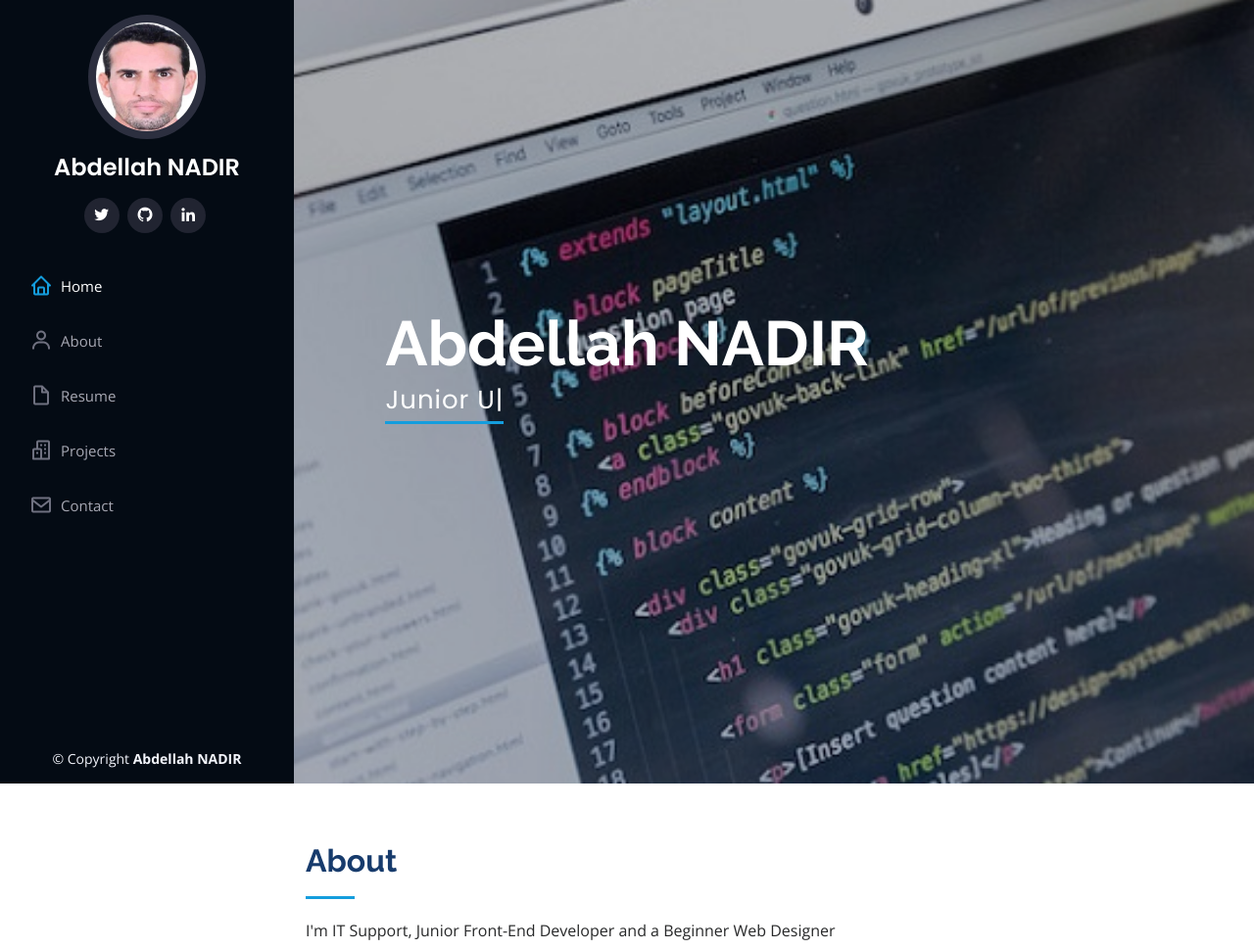
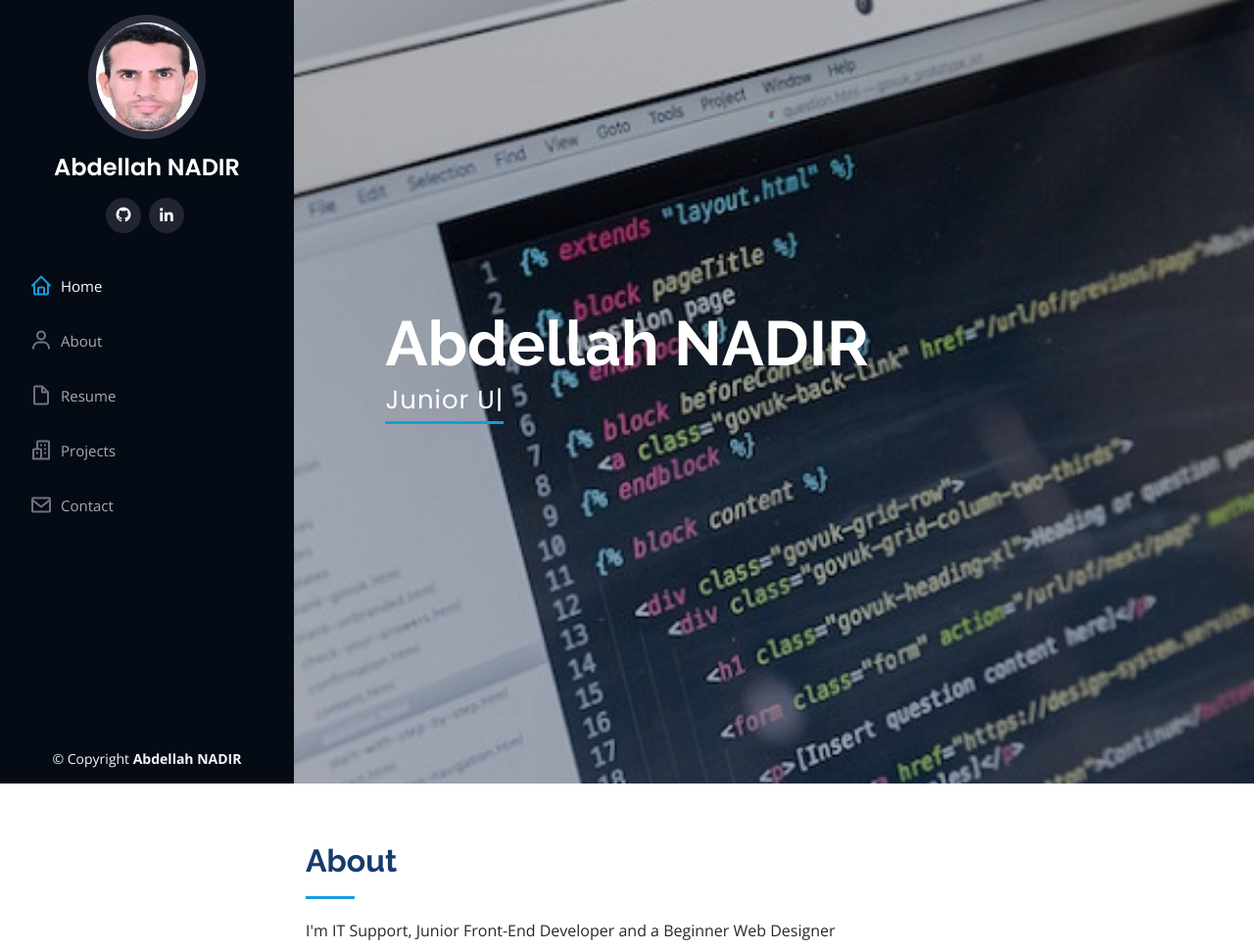
Before and after one commit to nadirtelecom/nadirPortfolio, a plain HTML site: page index.html in a window 1280 px wide. Shown: the top 970 px of the page at 98% size. Drawn offline with nearby package versions, Linux system fonts and the light colour scheme.

Commit message:
Update index.html

```diff
--- a/index.html
+++ b/index.html
@@ -41,7 +41,6 @@
         <img src="./assets/img/nadir.dev.jpg" alt="" class="img-fluid rounded-circle">
         <h1 class="text-light"><a href="index.html"> Abdellah NADIR </a></h1>
         <div class="social-links mt-3 text-center">
-          <a href="https://twitter.com/nadirtelecom" target="_blank" class="twitter"><i class="bx bxl-twitter"></i></a>
           <a href="https://github.com/nadirtelecom" target="_blank" class="github"><i class="bx bxl-github"></i></a>
           <a href="https://www.linkedin.com/in/abdellah-nadir-29925011a/" target="_blank" class="linkedin"><i class="bx bxl-linkedin"></i></a>
         </div>
```
